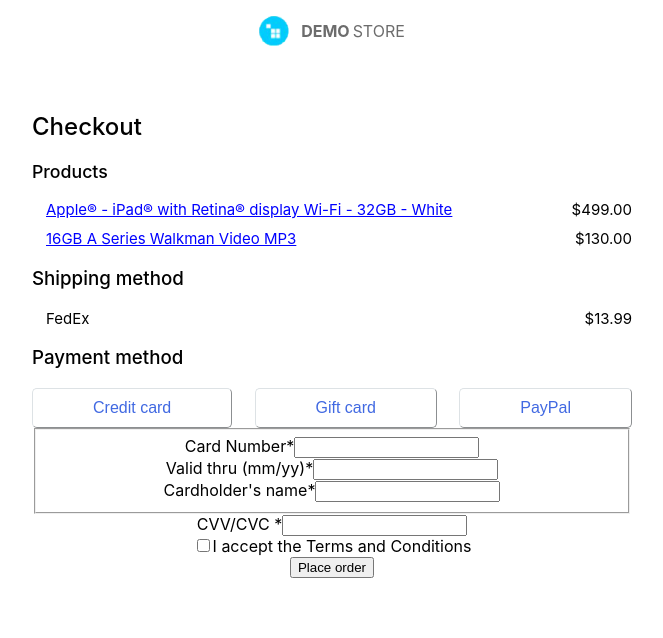
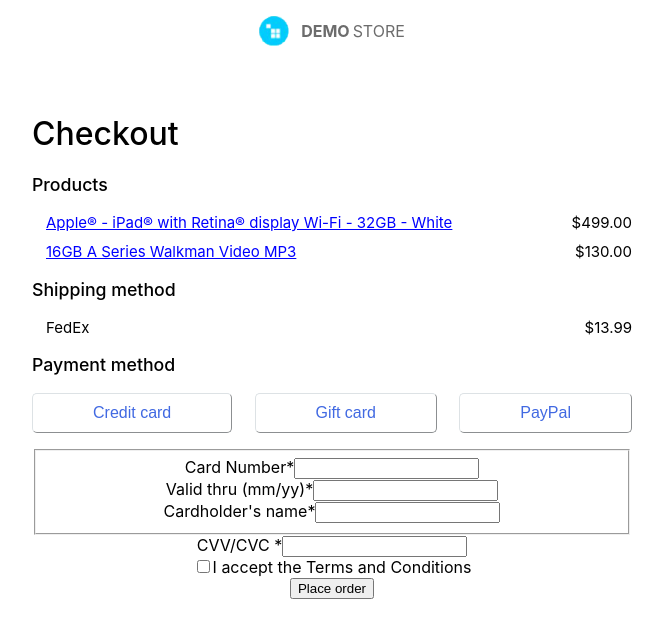
Before and after one commit to EmmanuelFermin/demo-store-checkout-form, a Next.js app: page / in a window 1280 px wide. Shown: the top 638 px of the page, without its empty margins (308-971 px from the left). Built offline with nearby package versions, Linux system fonts and the light colour scheme.

Commit message:
Improved Semantics in Checkout List

```diff
--- a/components/checkout/CheckoutList.js
+++ b/components/checkout/CheckoutList.js
@@ -51,9 +51,11 @@ const CheckoutList = (props) => {
   if (currentTab === "isPaypal") paymentMethodContent = "Paypal";
 
   return (
-    <section className={classes.card}>
+    <main className={classes.card}>
       <h1 className={classes.title}>Checkout</h1>
-      <h3 className={classes.products}>Products </h3>
+
+      <section>
+        <h3>Products </h3>
         <ul className={classes.list}>
           {props.products.map((product) => (
             <CheckoutItem
@@ -64,14 +66,18 @@ const CheckoutList = (props) => {
             />
           ))}
         </ul>
+      </section>
 
-      <h3 className={classes.shipping}>Shipping method </h3>
-      <div className={classes.shipping_courier}>
+      <section>
+        <h3>Shipping method </h3>
+        <div className={classes.shipping}>
           <p className={classes.shipping_name}>FedEx</p>
           <p className={classes.shipping_fee}>${13.99}</p>
         </div>
+      </section>
 
-      <h3 className={classes.payment}>Payment method </h3>
+      <section>
+        <h3>Payment method </h3>
         <PaymentTabs onChange={handleTabsChange} value={currentTab}>
           {console.log(currentTab)}
           {tabs.map((tab) => (
@@ -88,6 +94,7 @@ const CheckoutList = (props) => {
         </PaymentTabs>
         {paymentMethodContent}
       </section>
+    </main>
   );
 };
 
--- a/components/checkout/CheckoutList.module.css
+++ b/components/checkout/CheckoutList.module.css
@@ -5,15 +5,13 @@
   padding-bottom: 30px;
 }
 
-.title,
-.products,
-.shipping,
-.payment {
+.card h1,
+.card h3 {
   display: flex;
   font-weight: 500;
 }
 
-.products {
+.card h3 {
   font-size: 17.72px;
 }
 
@@ -24,14 +22,14 @@
   padding: 0;
 }
 
-.shipping_courier {
+.shipping {
   display: flex;
   flex-direction: row;
   padding-left: 14px;
   font-size: 0.9375rem;
 }
 
-.shipping_courier p {
+.shipping p {
   margin-top: 0;
   margin-bottom: 0;
 }
--- a/components/checkout/PaymentTabs.module.css
+++ b/components/checkout/PaymentTabs.module.css
@@ -3,6 +3,7 @@
   display: flex;
   flex-direction: row;
   justify-content: space-between;
+  margin-bottom: 1rem;
 }
 
 .btnGroup button {
```
Lines whose indentation alone changed are shown as unchanged.
